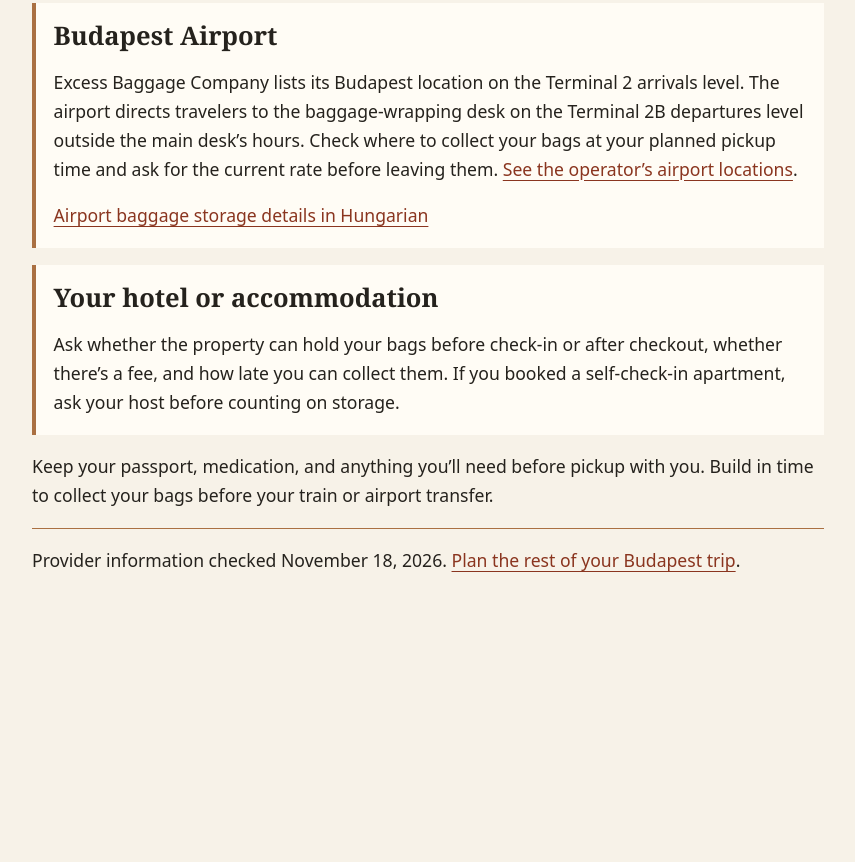
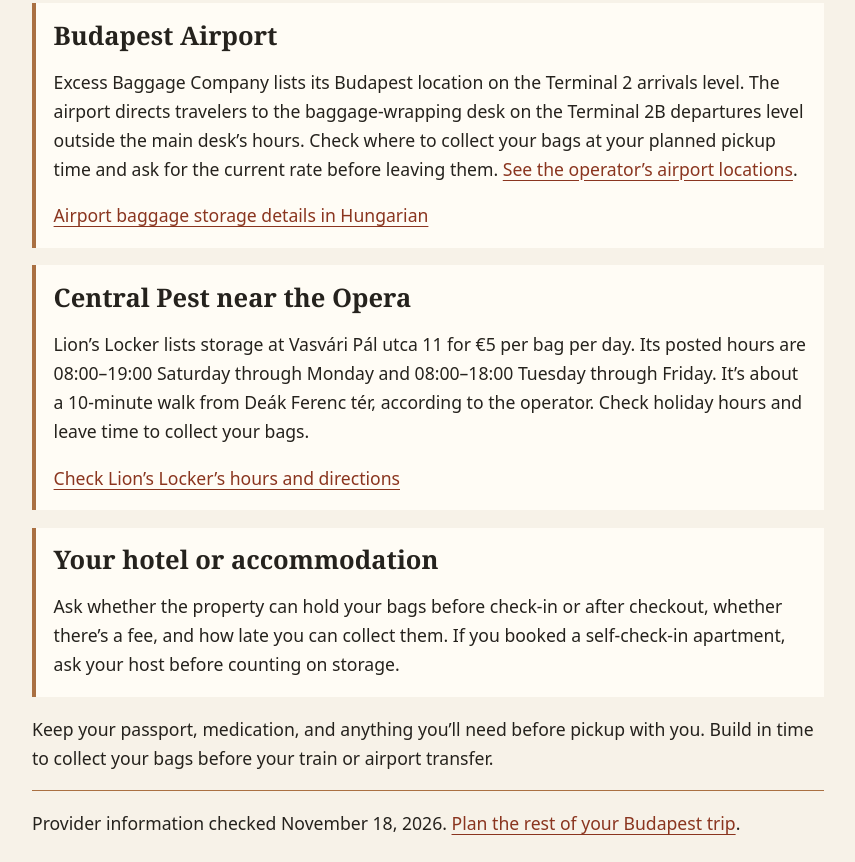
Before and after one commit to mattpom/stoplookaround, a plain HTML site: page budapest-luggage-storage.html in a window 1280 px wide. Shown: the part 1127-1989 px from the top of the page, without its empty margins (212-1067 px from the left). Before the commit the page ends 1727 px from the top, so only its background shows below. Drawn offline with Linux system fonts and the light colour scheme.

Commit message:
Add verified central Pest luggage storage option

```diff
--- a/budapest-luggage-storage.html
+++ b/budapest-luggage-storage.html
@@ -47,6 +47,11 @@ footer { border-top: 1px solid #aa7042; padding-top: 1rem; }
 <p><a href="https://www.bud.hu/praktikus-repuloteri-informaciok/hasznos/kenyelmi-szolgaltatasok/letesitmenyek/poggyaszmegorzo.html">Airport baggage storage details in Hungarian</a></p>
 </section>
 <section>
+<h2>Central Pest near the Opera</h2>
+<p>Lion’s Locker lists storage at Vasvári Pál utca 11 for €5 per bag per day. Its posted hours are 08:00–19:00 Saturday through Monday and 08:00–18:00 Tuesday through Friday. It’s about a 10-minute walk from Deák Ferenc tér, according to the operator. Check holiday hours and leave time to collect your bags.</p>
+<p><a href="https://www.lockerbudapest.com/contact">Check Lion’s Locker’s hours and directions</a></p>
+</section>
+<section>
 <h2>Your hotel or accommodation</h2>
 <p>Ask whether the property can hold your bags before check-in or after checkout, whether there’s a fee, and how late you can collect them. If you booked a self-check-in apartment, ask your host before counting on storage.</p>
 </section>
```
